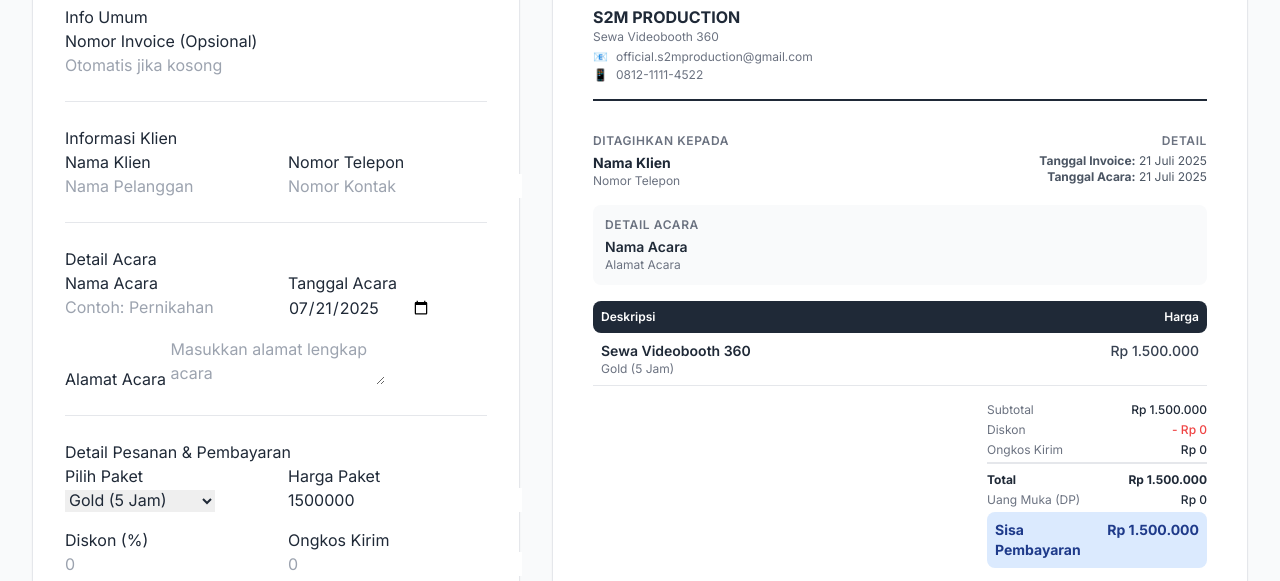
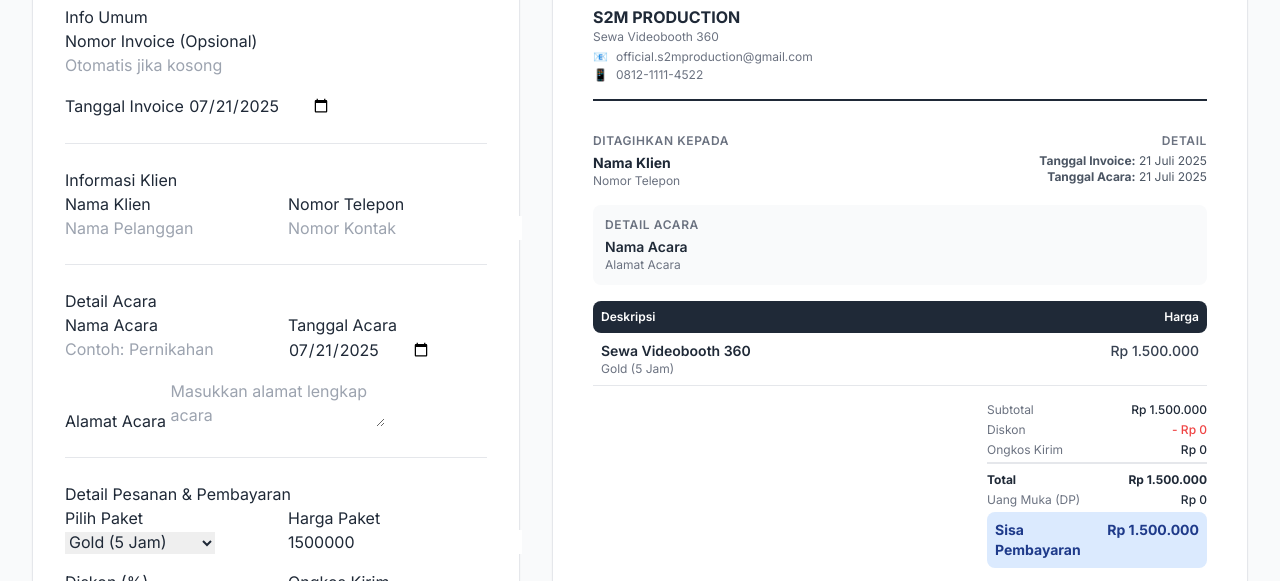
Before and after one commit to Rzep15/invoice-s2m, a plain HTML site: page index.html in a window 1280 px wide. Shown: the part 148-729 px from the top of the page. Drawn offline with nearby package versions, Linux system fonts and the light colour scheme.

Commit message:
Update index.html

```diff
--- a/index.html
+++ b/index.html
@@ -65,9 +65,15 @@
                         <!-- General Info -->
                         <div>
                              <h3 class="section-title">Info Umum</h3>
-                             <div>
-                                <label for="invoiceNumberManual" class="form-label">Nomor Invoice (Opsional)</label>
-                                <input type="text" id="invoiceNumberManual" placeholder="Otomatis jika kosong" class="form-input">
+                             <div class="space-y-4">
+                                <div>
+                                    <label for="invoiceNumberManual" class="form-label">Nomor Invoice (Opsional)</label>
+                                    <input type="text" id="invoiceNumberManual" placeholder="Otomatis jika kosong" class="form-input">
+                                </div>
+                                <div>
+                                    <label for="invoiceDateInput" class="form-label">Tanggal Invoice</label>
+                                    <input type="date" id="invoiceDateInput" class="form-input">
+                                </div>
                             </div>
                         </div>
 
@@ -361,6 +367,7 @@
                 previewFields.package.textContent = packageSelect.value;
 
                 // Update date
+                previewFields.invoiceDate.textContent = formatDate(document.getElementById('invoiceDateInput').value);
                 previewFields.eventDate.textContent = formatDate(document.getElementById('eventDate').value);
 
                 // Calculate and update prices
@@ -432,7 +439,7 @@
                 const today = new Date();
                 const todayString = today.toISOString().split('T')[0];
                 document.getElementById('eventDate').value = todayString;
-                previewFields.invoiceDate.textContent = formatDate(todayString);
+                document.getElementById('invoiceDateInput').value = todayString;
 
                 packageSelect.value = "Gold (5 Jam)";
                 paymentStatusSelect.value = "Belum Lunas";
```
